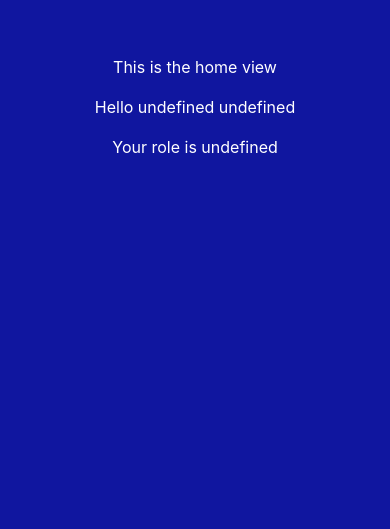
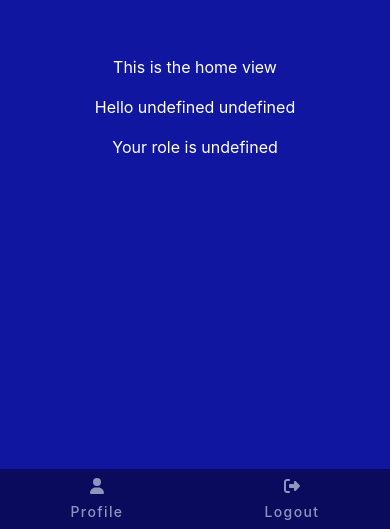
Before and after one commit to alkemyTech/CENCO-MIT-Front-T2, a React (Vite) app: page /home in a window 390 px wide. Shown: the part 315-844 px from the top of the page. Built offline with nearby package versions, Linux system fonts and the light colour scheme.

Commit message:
Add responsiveness and icons in mobile navbar

```diff
--- a/src/components/Nav/index.tsx
+++ b/src/components/Nav/index.tsx
@@ -1,6 +1,7 @@
 import { Link } from 'react-router-dom';
 import { NavItem } from '../NavItem';
 import styles from './style.module.css';
+import { faRightFromBracket, faUser, faGaugeHigh} from '@fortawesome/free-solid-svg-icons';
 
 export function Nav() {
   const isAdmin = sessionStorage.getItem('userRole')?.toString() === 'admin';
@@ -18,15 +19,18 @@ export function Nav() {
           <NavItem
             label={'Dashboard'}
             route={'/dashboard'}
+            icon={faGaugeHigh}
           />
         )}
         <NavItem
           label={'Profile'}
           route={'/profile'}
+          icon={faUser}
         />
         <NavItem
           label={'Logout'}
           route={'/'}
+          icon={faRightFromBracket}
         />
       </ul>
     </nav>
--- a/src/components/NavItem/index.tsx
+++ b/src/components/NavItem/index.tsx
@@ -1,18 +1,19 @@
-import { Link } from 'react-router-dom'
-import styles from './style.module.css'
+import { Link } from 'react-router-dom';
+import styles from './style.module.css';
+import { IconDefinition } from '@fortawesome/free-solid-svg-icons';
+import { FontAwesomeIcon } from '@fortawesome/react-fontawesome';
 
 type NavItemProps = {
-  label: string,
-  route: string
+  label: string;
+  route: string;
+  icon?: IconDefinition;
+};
+
+export function NavItem({ label, route, icon }: NavItemProps) {
+  return (
+    <Link to={route} className={styles.link}>
+      {icon && <FontAwesomeIcon icon={icon} className={styles.icon}/>}
+      <li className={styles.listItem}>{label}</li>
+    </Link>
+  );
 }
-
-export function NavItem({label, route}: NavItemProps) {
-  return (
-    <Link to={route}>
-    <li
-      className={styles.listItem}>
-      {label}
-    </li>
-    </Link>
-  )
-}
--- a/src/components/NavItem/style.module.css
+++ b/src/components/NavItem/style.module.css
@@ -10,13 +10,28 @@
   transition: all 200ms ease-in-out;
 }
 
-.listItem:hover {
+.link:hover > .listItem {
   opacity: .8;
   text-shadow: 0 0 10px var(--clr-transparent-200);
 }
 
+.icon {
+  display: none;
+}
+
 @media (max-width: 768px) {
   .listItem {
-    padding: 1.4em 1em;
+    padding: .2em 1em;
+  }
+  .link:hover > .icon,
+  .link:hover > .listItem  {
+    opacity: .8;
+    text-shadow: 0 0 10px var(--clr-transparent-200);
+  }
+
+  .icon {
+    display:inline;
+    color: var(--clr-primary-200);
+    opacity: 0.6;
   }
 }
--- a/src/pages/Home/index.tsx
+++ b/src/pages/Home/index.tsx
@@ -1,16 +1,19 @@
-import styles from './style.module.css'
+import { Header } from '../../components';
+import styles from './style.module.css';
 
 export function Home() {
-
   const userName = sessionStorage.getItem('userName')?.toLocaleString();
   const userSurname = sessionStorage.getItem('userSurname')?.toLocaleString();
   const userRole = sessionStorage.getItem('userRole')?.toLocaleString();
 
   return (
-    <main className={styles.home}>
-      <h1>This is the home view</h1>
-      <h2>{`Hello ${userName} ${userSurname}`}</h2>
-      <h2>{`Your role is ${userRole}`}</h2>
-    </main>
-  )
+    <>
+      <Header />
+      <main className={styles.home}>
+        <h1>This is the home view</h1>
+        <h2>{`Hello ${userName} ${userSurname}`}</h2>
+        <h2>{`Your role is ${userRole}`}</h2>
+      </main>
+    </>
+  );
 }
```
Also changed, not shown: src/assets/img/eye-slash.svg (deleted), src/assets/img/eye.svg (deleted).
